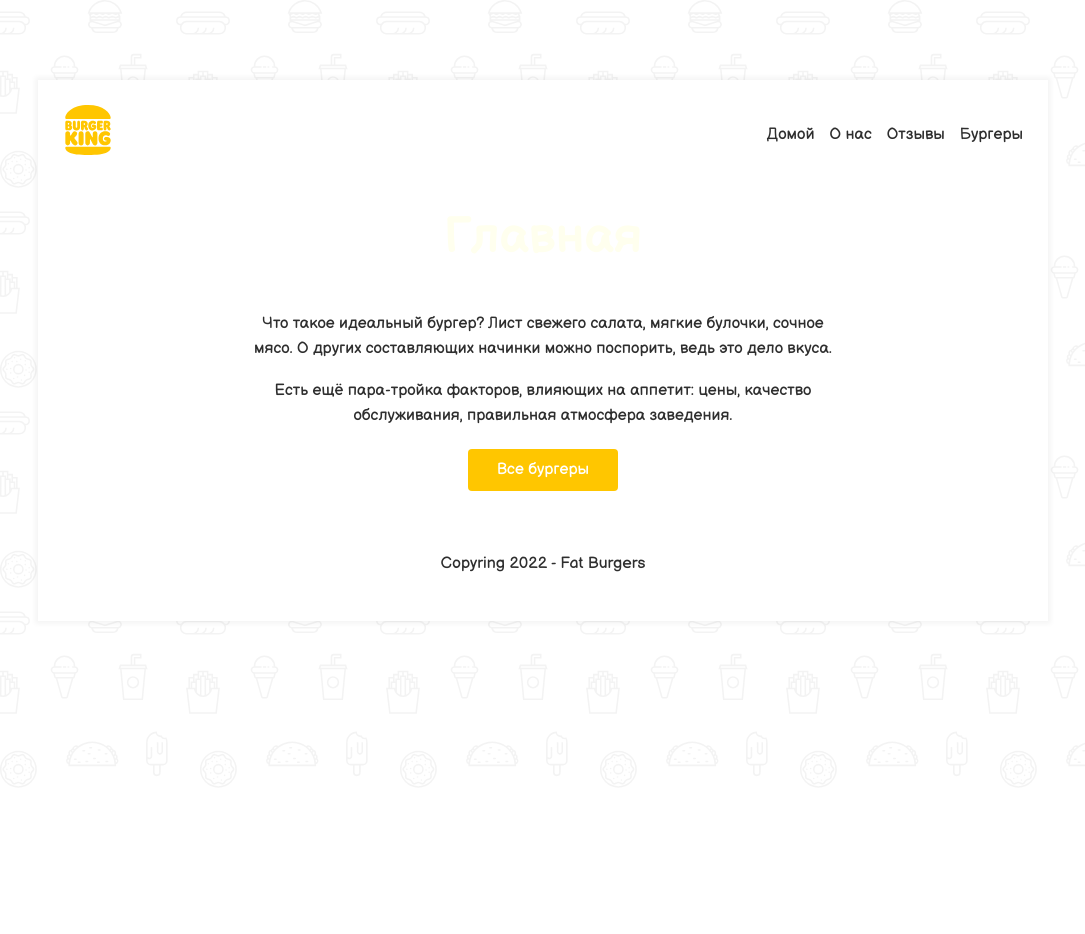
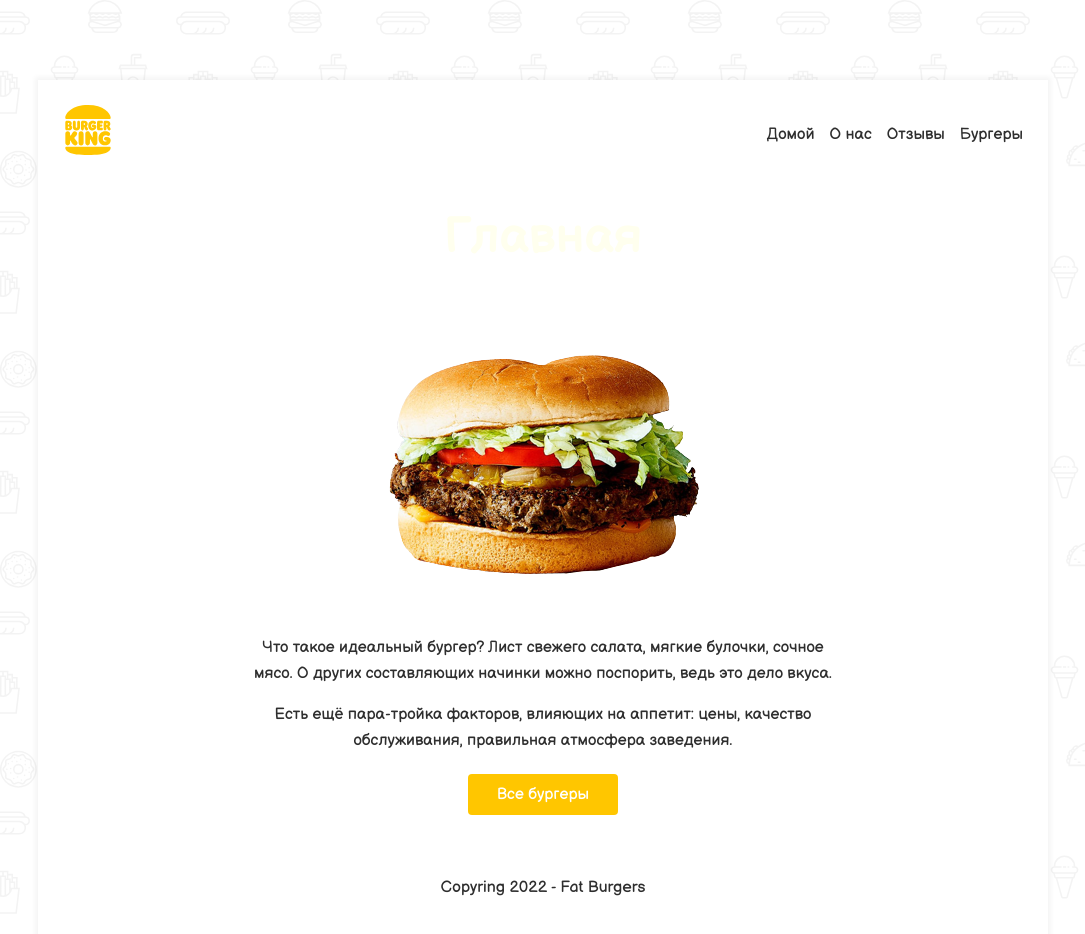
Before and after one commit to Aleksei-89ST/next-js, a Next.js app: page / in a window 1280 px wide. Shown: the top 934 px of the page, without its empty margins (97-1182 px from the left). Before the commit the page ends 800 px from the top, so only its background shows below. Built offline with nearby package versions, Linux system fonts and the light colour scheme.

Commit message:
использовал специальные компоненты Image и Head

```diff
--- a/pages/index.js
+++ b/pages/index.js
@@ -5,8 +5,16 @@
 
 export default function Home() {
   return (
+    <>
+    <Head>
+      <title>Жирные бургеры | Главная</title>
+      <mete name='title' content='Жирные бургеры'/>
+    </Head>
     <div className={styles.container}>
       <h1 className={`${styles.title} font-effect-fire-animation`}>Главная</h1>
+      <div className={styles.mainImage}>
+        <Image src='/fatburger.png' alt='fat burger' width={400} height={300}/>
+      </div>
       <p className={styles.text}>
         Что такое идеальный бургер? Лист свежего салата, мягкие булочки, сочное
         мясо. О других составляющих начинки можно поспорить, ведь это дело
@@ -20,5 +28,6 @@
         <a className={styles.btn}>Все бургеры</a>
       </Link>
     </div>
+    </>
   );
 }
```
Also changed, not shown: public/fatburger.png (added).
